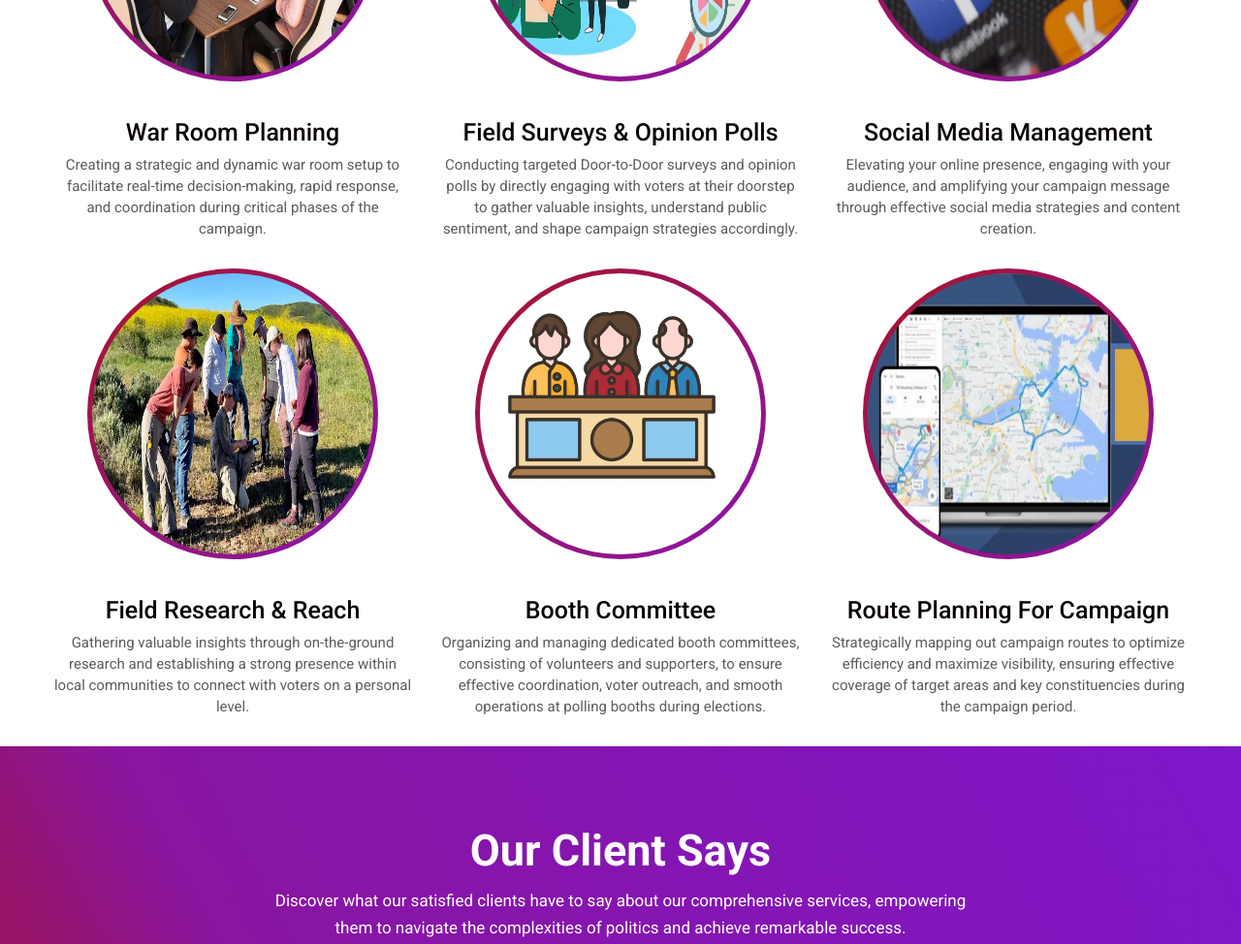
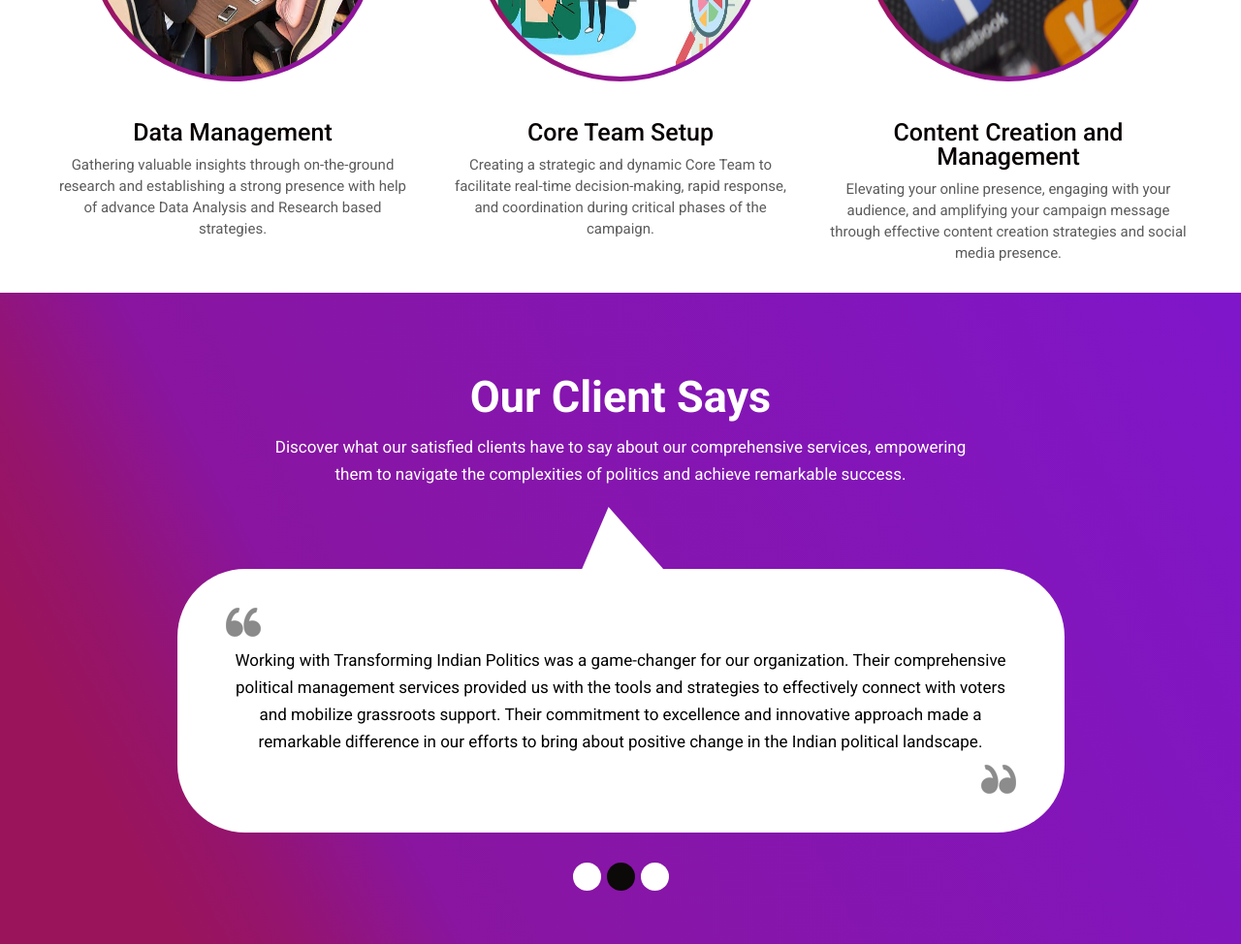
Before and after one commit to tip-india/tip-india.github.io, a plain HTML site: page index.html in a window 1280 px wide. Shown: the part 3220-4194 px from the top of the page at 97% size. Drawn offline with Linux system fonts and the light colour scheme.

Commit message:
Website Update - Adress/Contact/More-Services

```diff
--- a/index.html
+++ b/index.html
@@ -190,8 +190,8 @@
                      <i><img src="images/war-room.jpeg" alt="#" style="border-radius: 100%; width: 290px; height: 290px;"/></i>
                   </div>
                   <div class="service_text text_align_center">
-                     <h3>War Room Planning</h3>
-                     <p>Creating a strategic and dynamic war room setup to facilitate real-time decision-making, rapid response, and coordination during critical phases of the campaign.</p>
+                     <h3>Data Management</h3>
+                     <p>Gathering valuable insights through on-the-ground research and establishing a strong presence with help of advance Data Analysis and Research based strategies.</p>
                   </div>
                </div>
                <div class="col-md-4">
@@ -199,8 +199,8 @@
                      <i><img src="images/dds.jpeg" alt="#" style="border-radius: 100%; width: 290px; height: 290px;"/></i>
                   </div>
                   <div class="service_text text_align_center">
-                     <h3>Field Surveys & Opinion Polls</h3>
-                     <p>Conducting targeted Door-to-Door surveys and opinion polls by directly engaging with voters at their doorstep to gather valuable insights, understand public sentiment, and shape campaign strategies accordingly.</p>
+                     <h3>Core Team Setup</h3>
+                     <p>Creating a strategic and dynamic Core Team to facilitate real-time decision-making, rapid response, and coordination during critical phases of the campaign.</p>
                   </div>
                </div>
                <div class="col-md-4">
@@ -208,12 +208,12 @@
                      <i><img src="images/smm.jpeg" alt="#" style="border-radius: 100%; width: 290px; height: 290px;"/></i>
                   </div>
                   <div class="service_text text_align_center">
-                     <h3>Social Media Management</h3>
-                     <p>Elevating your online presence, engaging with your audience, and amplifying your campaign message through effective social media strategies and content creation.</p>
+                     <h3>Content Creation and Management</h3>
+                     <p>Elevating your online presence, engaging with your audience, and amplifying your campaign message through effective content creation strategies and social media presence.</p>
                   </div>
                </div>
             </div>
-            <div class="row">
+            <!-- <div class="row">
                <div class="col-md-4">
                   <div class="service_img text_align_center">
                      <i><img src="images/field-reach.jpeg" alt="#" style="border-radius: 100%; width: 290px; height: 290px;"/></i>
@@ -241,7 +241,7 @@
                      <p>Strategically mapping out campaign routes to optimize efficiency and maximize visibility, ensuring effective coverage of target areas and key constituencies during the campaign period.</p>
                   </div>
                </div>
-            </div>
+            </div> -->
          </div>
       </div>
       <!-- end more services -->
@@ -358,9 +358,9 @@
                   </div>
                   <div class="col-md-5">
                      <div class="Informa conta">
-                        <h3>Adderess</h3>
+                        <h3>Address</h3>
                         <ul>
-                           <li>Jaipur, India
+                           <li>New Aatish Market, Near Sunny Trade Centre, Jaipur, India
                            </li>
                         </ul>
                      </div>
@@ -377,7 +377,7 @@
                      <div class="Informa conta">
                         <h3>Contact Us</h3>
                         <ul>
-                           <li> <a href="Javascript:void(0)"> (+91) 98765XXXXX </a> </li>
+                           <li> <a href="Javascript:void(0)"> (+91) 8114485010 </a> </li>
                            <li> <a href="mailto:info@transformingindianpolitics.com">  info@transformingindianpolitics.com </a> </li>
                         </ul>
                      </div>
```
